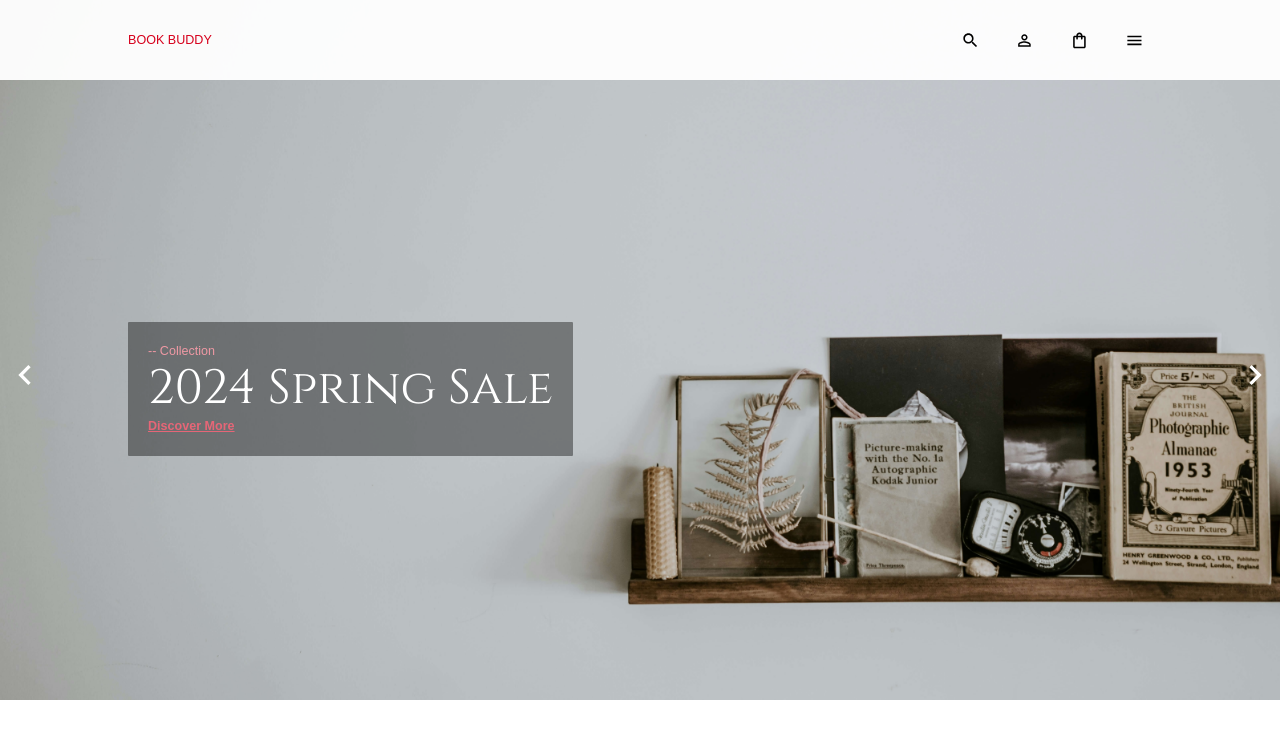
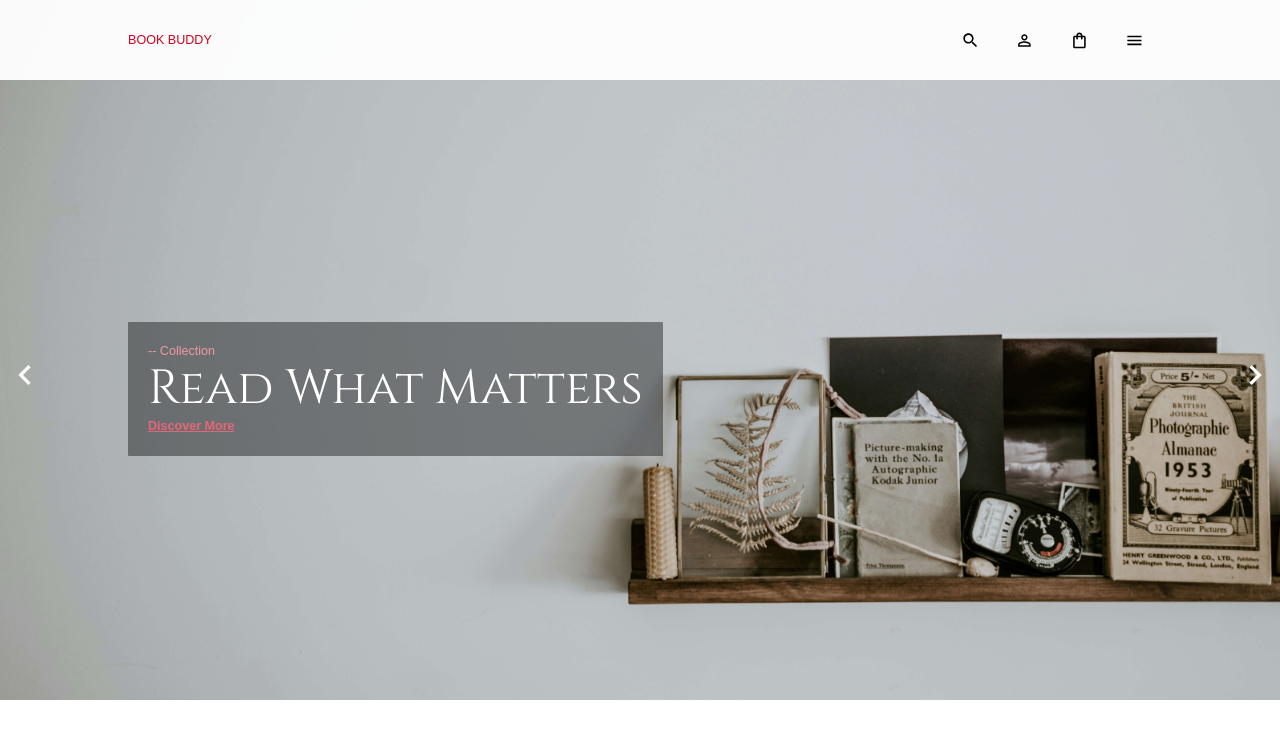
Before and after one commit to mariobermudezjr/book-buddy-client, a React (Create React App) app: page / in a window 1280 px wide. Shown: the top 738 px of the page. Built offline with nearby package versions, Linux system fonts and the light colour scheme; a web font is replaced by a local one.

Commit message:
Add variation to the landing page welcome text that is tailored to each image and add script run command to read me

```diff
--- a/src/scenes/home/MainCarousel.jsx
+++ b/src/scenes/home/MainCarousel.jsx
@@ -12,6 +12,16 @@ const importAll = (r) =>
     acc[item.replace('./', '')] = r(item)
     return acc
   }, {})
+
+// create a list of landing page words that go with the image
+const landingPageWords = [
+  'Read What Matters',
+  '2024 Spring Sale',
+  'Expand Your Knowledge',
+  'New Year | New Book',
+  'Read Abundantly',
+  'Manifest Imagination',
+]
 
 const heroTextureImports = importAll(require.context('../../assets', false, /\.(png|jpe?g|svg)$/))
 
@@ -81,7 +91,8 @@ const MainCarousel = () => {
             maxWidth={isNonMobile ? undefined : '240px'}
           >
             <Typography color={shades.secondary[200]}>-- Collection</Typography>
-            <Typography variant="h1">2024 Spring Sale</Typography>
+            <Typography variant="h1">{landingPageWords[index]}</Typography>
+            {console.log('index: ', index)}
             <Typography
               fontWeight="bold"
               color={shades.secondary[300]}
```
Also changed, not shown: 1 other file (tests, documents, lock files or other folders).
